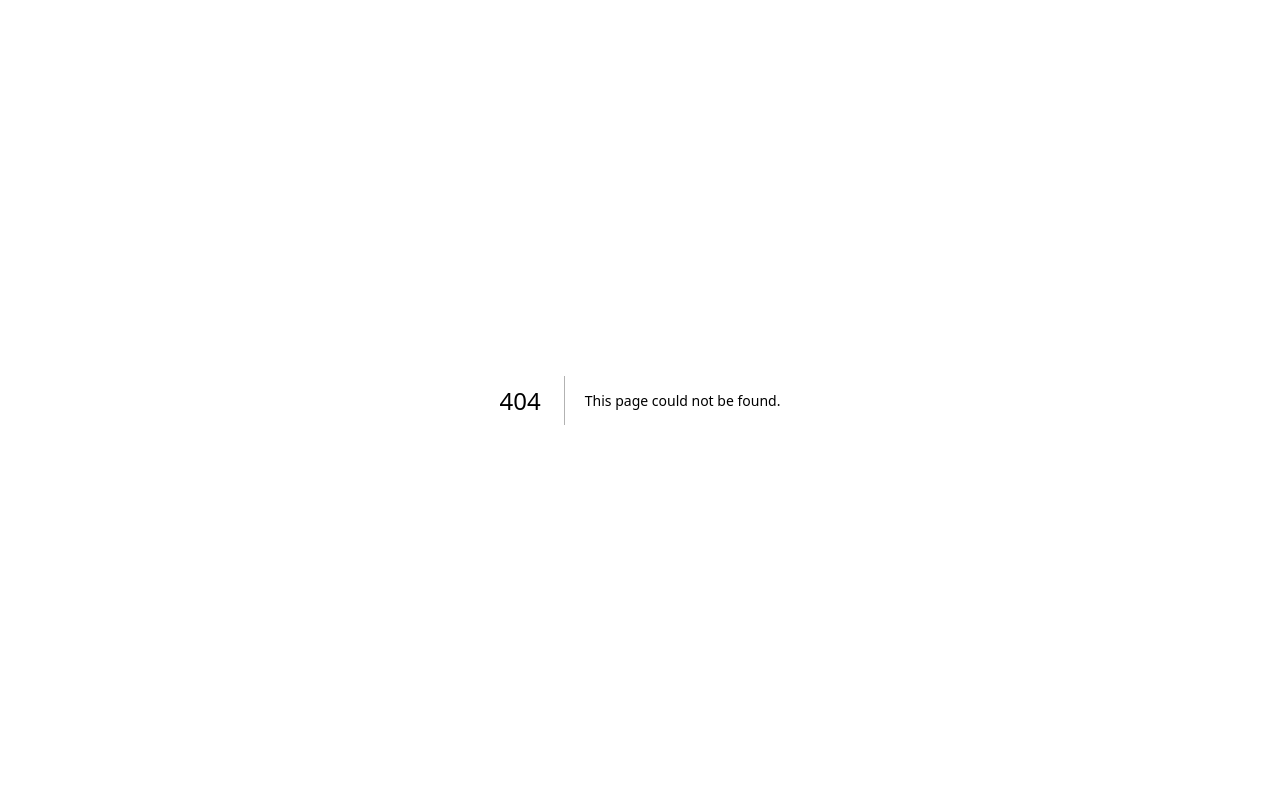
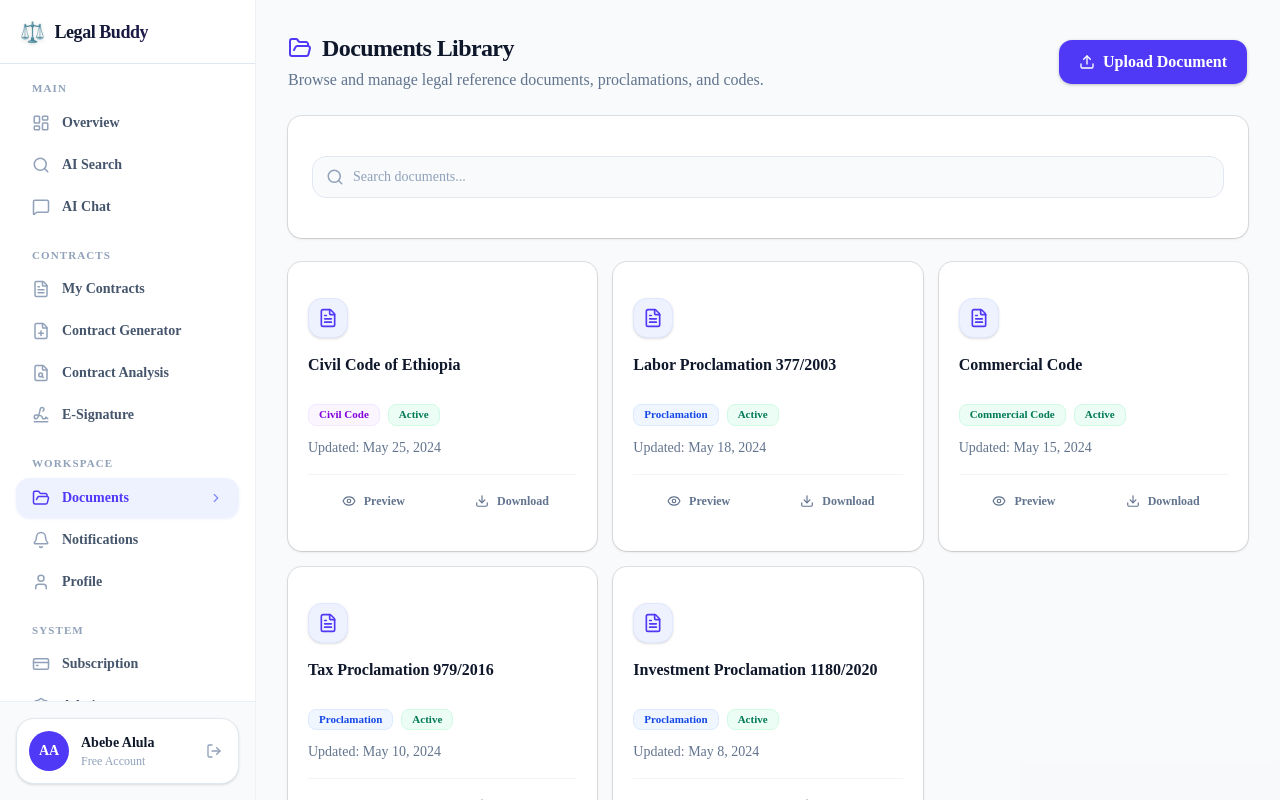
Before and after one commit to selamawitk/Legal-Buddy, a Next.js app in the folder frontend/: page /dashboard/documents in a window 1280 px wide. Before the commit this address had no page. Built offline with nearby package versions, Linux system fonts and the light colour scheme.

Commit message:
feat: Documents library with card grid, search, type badges

```diff
--- /dev/null
+++ b/frontend/src/app/(user)/dashboard/documents/page.tsx
@@ -0,0 +1,106 @@
+"use client";
+
+import React, { useState } from "react";
+import { Card, CardContent, CardHeader, CardTitle } from "@/components/ui/card";
+import { Button } from "@/components/ui/button";
+import { FolderOpen, Search, Upload, Download, Eye, FileText } from "lucide-react";
+import { documents } from "@/lib/mock-data/documents";
+
+const typeColors: Record<string, string> = {
+  "Civil Code": "bg-purple-50 text-purple-700 border-purple-100",
+  "Proclamation": "bg-blue-50 text-blue-700 border-blue-100",
+  "Commercial Code": "bg-emerald-50 text-emerald-700 border-emerald-100",
+};
+
+export default function DocumentsPage() {
+  const [searchTerm, setSearchTerm] = useState("");
+
+  const filteredDocs = documents.filter((doc) =>
+    doc.title.toLowerCase().includes(searchTerm.toLowerCase()) ||
+    doc.type.toLowerCase().includes(searchTerm.toLowerCase())
+  );
+
+  return (
+    <div className="space-y-6">
+      <div className="flex flex-col sm:flex-row justify-between items-start sm:items-center gap-4">
+        <div>
+          <h2 className="text-2xl font-bold tracking-tight text-slate-900 flex items-center gap-2.5">
+            <FolderOpen className="h-6 w-6 text-indigo-600" />
+            <span>Documents Library</span>
+          </h2>
+          <p className="text-base text-slate-500 mt-1">
+            Browse and manage legal reference documents, proclamations, and codes.
+          </p>
+        </div>
+        <Button className="bg-indigo-600 text-white hover:bg-indigo-700 font-bold text-base px-5 py-2.5 h-auto rounded-xl shadow-sm flex items-center gap-2">
+          <Upload className="h-5 w-5" />
+          <span>Upload Document</span>
+        </Button>
+      </div>
+
+      <Card className="border-slate-200 bg-white shadow-sm">
+        <CardContent className="p-4 sm:p-6">
+          <div className="relative">
+            <Search className="absolute left-3.5 top-1/2 -translate-y-1/2 h-4.5 w-4.5 text-slate-400" />
+            <input
+              type="text"
+              value={searchTerm}
+              onChange={(e) => setSearchTerm(e.target.value)}
+              placeholder="Search documents..."
+              className="w-full pl-10 pr-4 py-2.5 bg-slate-50 border border-slate-200 rounded-xl text-sm font-medium placeholder-slate-400 focus:outline-none focus:ring-2 focus:ring-indigo-500/20 focus:border-indigo-600 text-slate-900"
+            />
+          </div>
+        </CardContent>
+      </Card>
+
+      <div className="grid gap-4 sm:grid-cols-2 lg:grid-cols-3">
+        {filteredDocs.length === 0 ? (
+          <Card className="border-slate-200 bg-white shadow-sm sm:col-span-2 lg:col-span-3">
+            <CardContent className="p-12 text-center">
+              <FolderOpen className="h-12 w-12 text-slate-300 mx-auto mb-4" />
+              <h3 className="text-lg font-bold text-slate-900 mb-2">No documents found</h3>
+              <p className="text-sm text-slate-500">Try adjusting your search terms.</p>
+            </CardContent>
+          </Card>
+        ) : (
+          filteredDocs.map((doc) => (
+            <Card
+              key={doc.id}
+              className="border-slate-200 bg-white shadow-sm hover:shadow-md hover:border-slate-300 transition-all flex flex-col"
+            >
+              <CardHeader className="p-5 pb-3">
+                <div className="w-10 h-10 rounded-xl bg-indigo-50 border border-indigo-100 flex items-center justify-center mb-3 shadow-sm">
+                  <FileText className="h-5 w-5 text-indigo-600" />
+                </div>
+                <CardTitle className="text-base font-bold text-slate-900 leading-snug">{doc.title}</CardTitle>
+              </CardHeader>
+              <CardContent className="p-5 pt-0 flex-1 flex flex-col justify-between">
+                <div className="space-y-3">
+                  <div className="flex items-center gap-2">
+                    <span className={`text-[11px] font-bold px-2.5 py-0.5 rounded-md border ${typeColors[doc.type] || "bg-slate-50 text-slate-700 border-slate-200"}`}>
+                      {doc.type}
+                    </span>
+                    <span className={`text-[11px] font-bold px-2.5 py-0.5 rounded-md border ${
+                      doc.status === "Active" ? "bg-emerald-50 text-emerald-700 border-emerald-100" : "bg-slate-50 text-slate-700 border-slate-200"
+                    }`}>
+                      {doc.status}
+                    </span>
+                  </div>
+                  <p className="text-sm text-slate-500 font-medium">Updated: {doc.lastUpdated}</p>
+                </div>
+                <div className="flex gap-2 mt-4 pt-3 border-t border-slate-100">
+                  <Button variant="ghost" size="sm" className="text-slate-500 hover:text-indigo-600 rounded-lg text-xs font-bold flex-1">
+                    <Eye className="h-3.5 w-3.5 mr-1" /> Preview
+                  </Button>
+                  <Button variant="ghost" size="sm" className="text-slate-500 hover:text-indigo-600 rounded-lg text-xs font-bold flex-1">
+                    <Download className="h-3.5 w-3.5 mr-1" /> Download
+                  </Button>
+                </div>
+              </CardContent>
+            </Card>
+          ))
+        )}
+      </div>
+    </div>
+  );
+}
```
